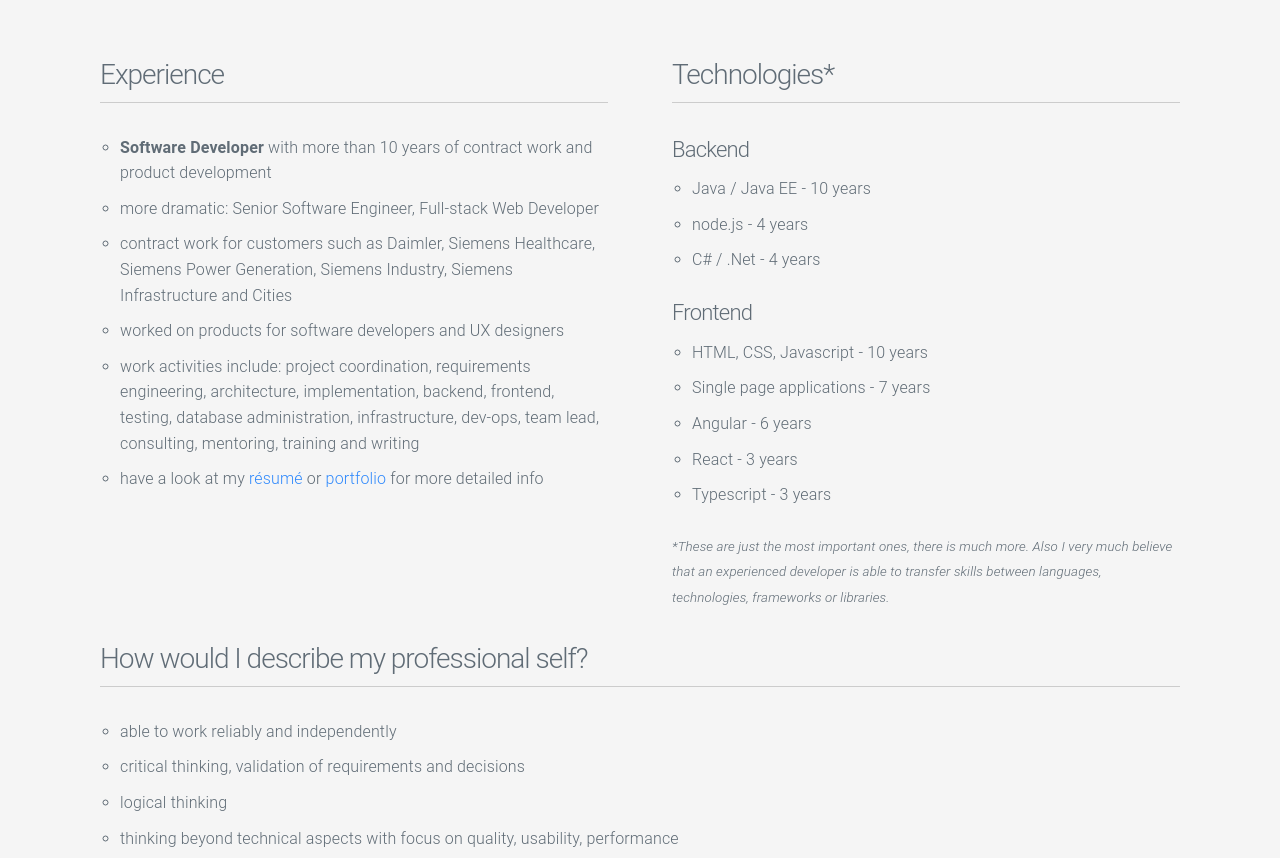
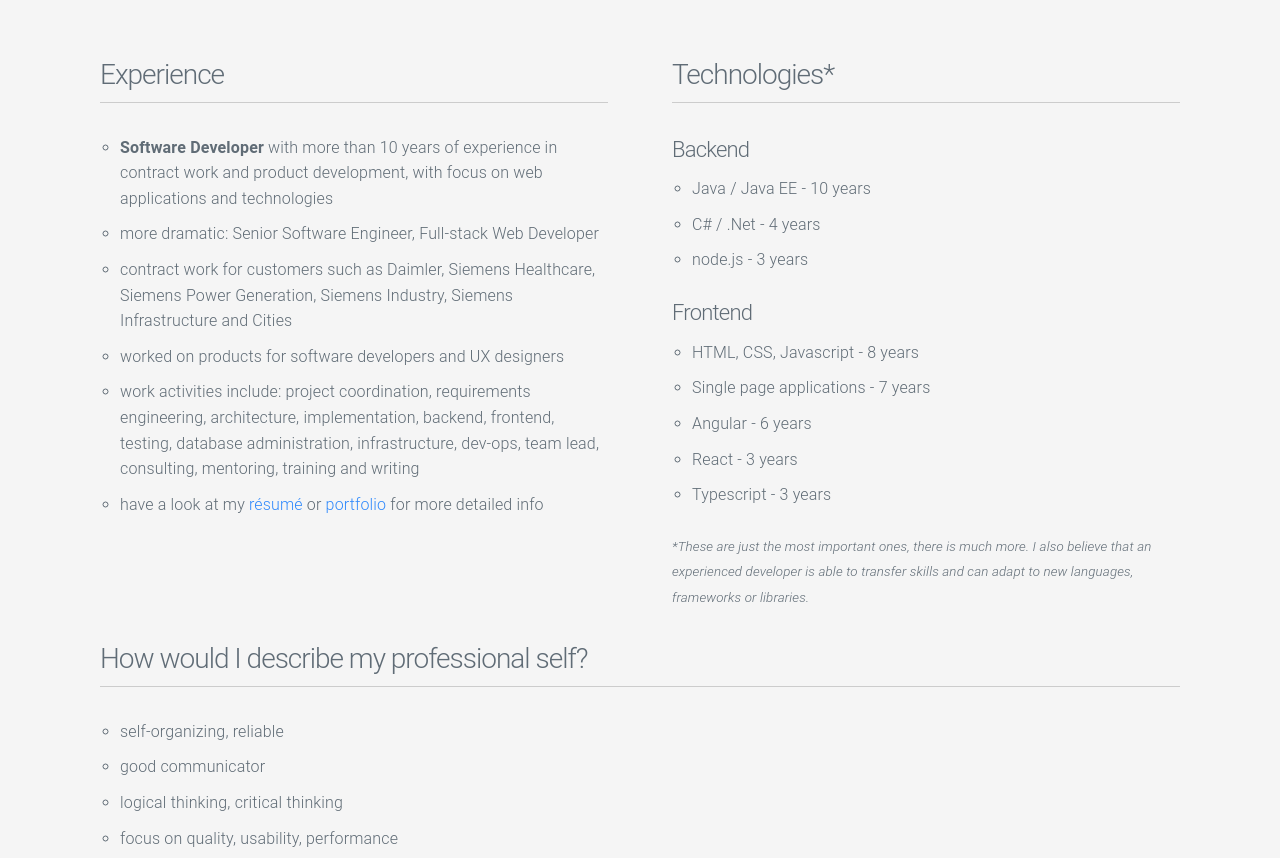
Before and after one commit to sissbruecker/homepage, a Gatsby site: page /profile in a window 1280 px wide. Shown: the part 82-940 px from the top of the page. Built offline with nearby package versions, Linux system fonts and the light colour scheme; Gatsby itself is replaced by a stand-in of ours.

Commit message:
Improve wording

```diff
--- a/src/pages/portfolio.js
+++ b/src/pages/portfolio.js
@@ -56,7 +56,7 @@ const PortfolioPage = () => {
             <section className={styles.project}>
                 <h4>Archer</h4>
                 <div className={styles.divide}>
-                    <ExtLink href='https://archer.graphics'>
+                    <ExtLink href='https://itunes.apple.com/de/app/archer-editor-pro/id1332609371'>
                         <Img fluid={data.archer.childImageSharp.fluid} className={styles.image}/>
                     </ExtLink>
                     <table>
--- a/src/pages/profile.js
+++ b/src/pages/profile.js
@@ -13,8 +13,8 @@ const ProfilePage = () => (
             <section>
                 <SubTitle title='Experience'/>
                 <ul>
-                    <li><strong>Software Developer</strong> with more than 10 years of contract work and product
-                        development
+                    <li><strong>Software Developer</strong> with more than 10 years of experience in contract work and product
+                        development, with focus on web applications and technologies
                     </li>
                     <li>more dramatic: Senior Software Engineer, Full-stack Web Developer</li>
                     <li>contract work for customers such as Daimler, Siemens Healthcare, Siemens Power Generation,
@@ -37,15 +37,15 @@ const ProfilePage = () => (
                     <h4>Backend</h4>
                     <ul>
                         <li>Java / Java EE - 10 years</li>
-                        <li>node.js - 4 years</li>
                         <li>C# / .Net - 4 years</li>
+                        <li>node.js - 3 years</li>
                     </ul>
                 </div>
 
                 <div className={styles.block}>
                     <h4>Frontend</h4>
                     <ul>
-                        <li>HTML, CSS, Javascript - 10 years</li>
+                        <li>HTML, CSS, Javascript - 8 years</li>
                         <li>Single page applications - 7 years</li>
                         <li>Angular - 6 years</li>
                         <li>React - 3 years</li>
@@ -55,18 +55,18 @@ const ProfilePage = () => (
 
                 <small><em>
                     *These are just the most important ones, there is much more.
-                    Also I very much believe that an experienced developer is able to transfer skills between languages,
-                    technologies, frameworks or libraries.
+                    I also believe that an experienced developer is able to transfer skills and can adapt to
+                    new languages, frameworks or libraries.
                 </em></small>
             </section>
 
             <section>
                 <SubTitle title='How would I describe my professional self?'/>
                 <ul>
-                    <li>able to work reliably and independently</li>
-                    <li>critical thinking, validation of requirements and decisions</li>
-                    <li>logical thinking</li>
-                    <li>thinking beyond technical aspects with focus on quality, usability, performance</li>
+                    <li>self-organizing, reliable</li>
+                    <li>good communicator</li>
+                    <li>logical thinking, critical thinking</li>
+                    <li>focus on quality, usability, performance</li>
                     <li>can find practical solutions in short amount of time</li>
                     <li>good didactic skills</li>
                     <li>curious and interested in new technologies and developments in software engineering</li>
```
